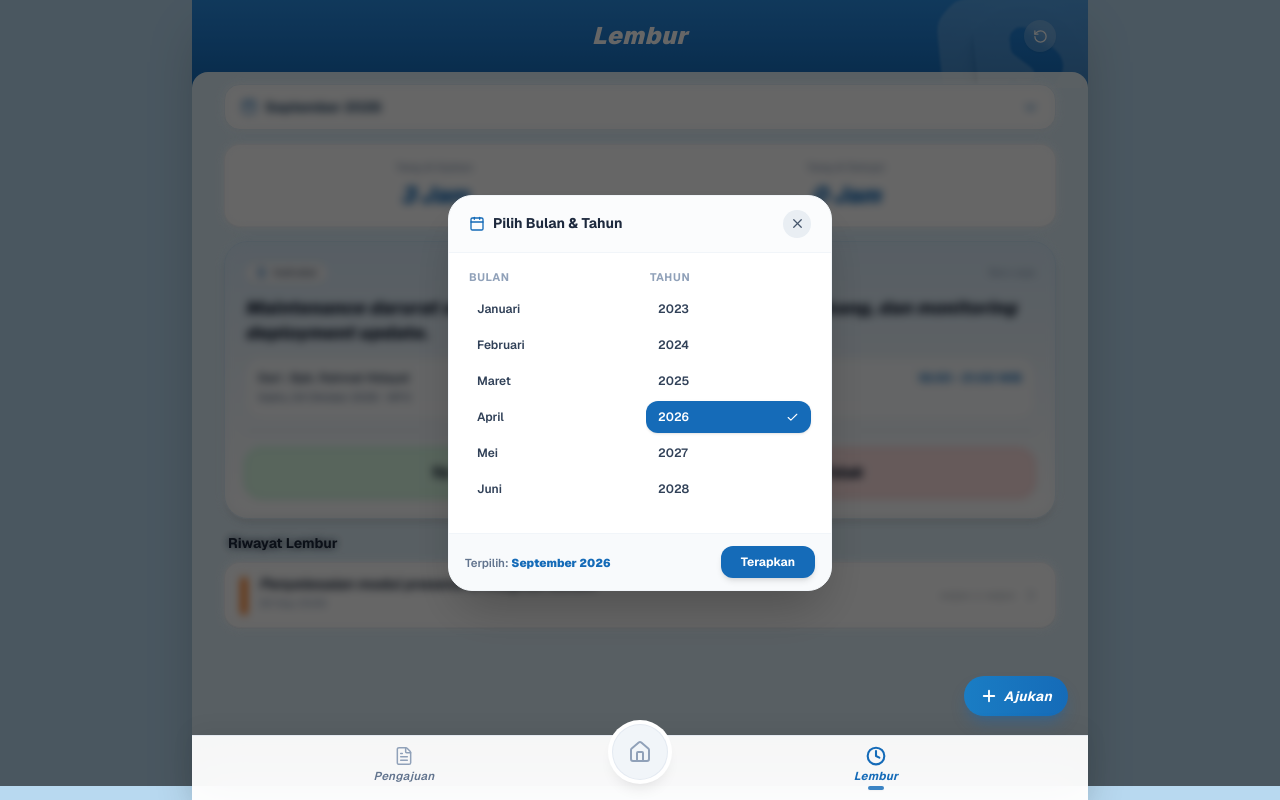
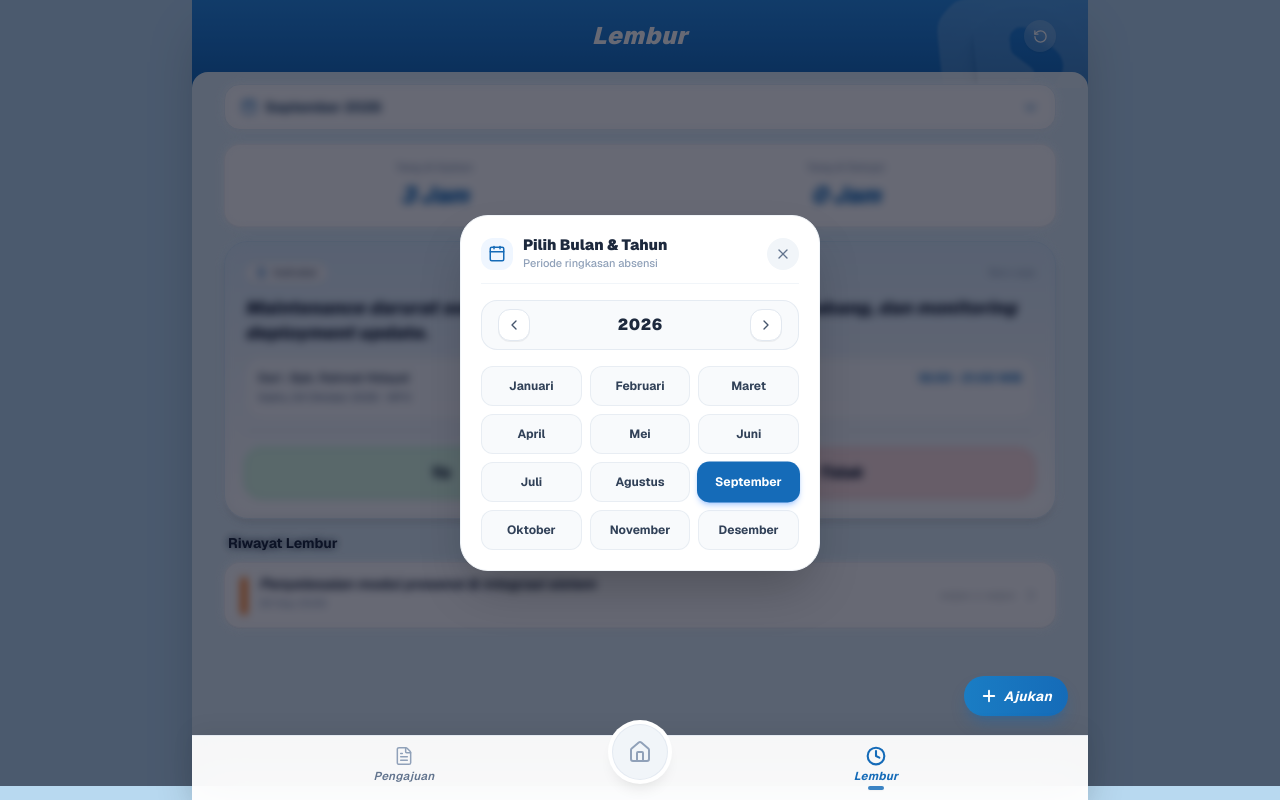
Before and after one commit to rayiidwika/bisa-presensi, a Next.js app: page /lembur in a window 1280 px wide. Both pictures are taken after a click on the button "September 2026". Built offline with nearby package versions, Linux system fonts and the light colour scheme.

Commit message:
feat: seragamkan popup bulan dan tahun di lembur dan pengajuan sesuai desain modal utama

```diff
--- a/src/components/ui/MonthYearPicker.tsx
+++ b/src/components/ui/MonthYearPicker.tsx
@@ -1,12 +1,14 @@
 "use client";
 
-import { useState } from "react";
-import { ChevronDown, Calendar, Check, X } from "lucide-react";
+import { useState, useEffect } from "react";
+import { ChevronDown, Calendar, X, ChevronLeft, ChevronRight } from "lucide-react";
 
 interface MonthYearPickerProps {
   month: string; // "01" - "12"
   year: number; // e.g. 2026
   onChange: (month: string, year: number) => void;
+  subtitle?: string;
+  className?: string;
 }
 
 const MONTH_NAMES = [
@@ -24,16 +26,24 @@ const MONTH_NAMES = [
   "Desember",
 ];
 
-const YEARS = [2023, 2024, 2025, 2026, 2027, 2028, 2029, 2030];
-
 export default function MonthYearPicker({
   month,
   year,
   onChange,
+  subtitle = "Periode ringkasan absensi",
+  className = "",
 }: MonthYearPickerProps) {
   const [isOpen, setIsOpen] = useState(false);
   const [tempMonth, setTempMonth] = useState(month);
   const [tempYear, setTempYear] = useState(year);
+
+  useEffect(() => {
+    setTempMonth(month);
+  }, [month]);
+
+  useEffect(() => {
+    setTempYear(year);
+  }, [year]);
 
   const monthIndex = parseInt(month, 10) - 1;
   const currentMonthName = MONTH_NAMES[monthIndex] || "September";
@@ -44,18 +54,31 @@ export default function MonthYearPicker({
     setIsOpen(true);
   };
 
-  const handleApply = () => {
-    onChange(tempMonth, tempYear);
+  const handlePrevYear = () => {
+    const newYear = tempYear - 1;
+    setTempYear(newYear);
+    onChange(tempMonth, newYear);
+  };
+
+  const handleNextYear = () => {
+    const newYear = tempYear + 1;
+    setTempYear(newYear);
+    onChange(tempMonth, newYear);
+  };
+
+  const handleSelectMonth = (monthVal: string) => {
+    setTempMonth(monthVal);
+    onChange(monthVal, tempYear);
     setIsOpen(false);
   };
 
   return (
     <>
-      {/* ── Trigger Button ── */}
+      {/* ── Trigger Button (Pill) ── */}
       <button
         type="button"
         onClick={handleOpen}
-        className="w-full bg-white border border-[#c8e0f0] text-[#1a3c5e] text-sm font-semibold px-4 py-3 rounded-2xl shadow-xs flex items-center justify-between hover:bg-slate-50/80 active:scale-[0.99] transition-all cursor-pointer"
+        className={`w-full bg-white border border-[#c8e0f0] text-[#1a3c5e] text-sm font-semibold px-4 py-3 rounded-2xl shadow-xs flex items-center justify-between hover:bg-slate-50/80 active:scale-[0.99] transition-all cursor-pointer ${className}`}
       >
         <div className="flex items-center gap-2">
           <Calendar size={16} className="text-[#156bb8]" />
@@ -66,105 +89,84 @@ export default function MonthYearPicker({
         <ChevronDown size={17} className="text-[#156bb8]" />
       </button>
 
-      {/* ── Scrollable Modal Picker ── */}
+      {/* ══════════════ MONTH & YEAR PICKER POPUP (MATCHING IMAGE 2) ══════════════ */}
       {isOpen && (
         <div
           onClick={() => setIsOpen(false)}
-          className="fixed inset-0 z-50 bg-black/60 backdrop-blur-xs flex items-center justify-center p-4 animate-fade-in"
+          className="fixed inset-0 z-50 flex items-center justify-center p-4 bg-slate-950/60 backdrop-blur-xs animate-fade-in select-none"
         >
           <div
             onClick={(e) => e.stopPropagation()}
-            className="bg-white rounded-3xl w-full max-w-sm shadow-2xl overflow-hidden border border-slate-100 flex flex-col"
+            className="bg-white w-full max-w-[360px] rounded-[28px] shadow-2xl border border-slate-100 p-5 animate-scale-up relative"
           >
-            {/* Modal Header */}
-            <div className="px-5 py-3.5 border-b border-slate-100 flex items-center justify-between bg-slate-50/60">
-              <div className="flex items-center gap-2">
-                <Calendar size={16} className="text-[#156bb8]" />
-                <h3 className="font-bold text-slate-800 text-[14px]">
+            {/* Header Modal */}
+            <div className="flex items-center justify-between pb-3 border-b border-slate-100">
+              <div className="flex items-center gap-2.5">
+                <div className="w-8 h-8 rounded-xl bg-blue-50 text-[#156bb8] flex items-center justify-center">
+                  <Calendar size={18} />
+                </div>
+                <div>
+                  <h3 className="text-[15px] font-black text-slate-800 leading-tight">
                     Pilih Bulan & Tahun
                   </h3>
+                  <p className="text-[11px] text-slate-400 font-medium">
+                    {subtitle}
+                  </p>
+                </div>
               </div>
               <button
+                type="button"
                 onClick={() => setIsOpen(false)}
-                className="w-7 h-7 rounded-full bg-slate-200/70 hover:bg-slate-300/80 text-slate-600 flex items-center justify-center"
+                className="w-8 h-8 rounded-full bg-slate-100 hover:bg-slate-200 text-slate-500 hover:text-slate-800 flex items-center justify-center transition-all cursor-pointer active:scale-95"
+                aria-label="Tutup"
               >
-                <X size={15} />
+                <X size={16} />
               </button>
             </div>
 
-            {/* Scrollable Columns (Month & Year) */}
-            <div className="p-4 grid grid-cols-2 gap-3">
-              {/* Kolom Bulan */}
-              <div>
-                <p className="text-[11px] font-bold text-slate-400 uppercase tracking-wider mb-2 px-1">
-                  Bulan
-                </p>
-                <div className="h-56 overflow-y-auto pr-1 space-y-1 scrollbar-thin scrollbar-thumb-slate-200">
-                  {MONTH_NAMES.map((m, i) => {
-                    const mVal = String(i + 1).padStart(2, "0");
-                    const isSelected = tempMonth === mVal;
+            {/* Year Selector */}
+            <div className="flex items-center justify-between bg-slate-50 border border-slate-200/80 rounded-2xl px-4 py-2 my-4">
+              <button
+                type="button"
+                onClick={handlePrevYear}
+                className="w-8 h-8 rounded-xl bg-white hover:bg-slate-100 border border-slate-200 shadow-2xs flex items-center justify-center text-slate-600 hover:text-slate-900 transition-all active:scale-95 cursor-pointer"
+                aria-label="Tahun Sebelumnya"
+              >
+                <ChevronLeft size={16} />
+              </button>
+              <span className="text-[16px] font-black text-slate-800 tracking-wide">
+                {tempYear}
+              </span>
+              <button
+                type="button"
+                onClick={handleNextYear}
+                className="w-8 h-8 rounded-xl bg-white hover:bg-slate-100 border border-slate-200 shadow-2xs flex items-center justify-center text-slate-600 hover:text-slate-900 transition-all active:scale-95 cursor-pointer"
+                aria-label="Tahun Berikutnya"
+              >
+                <ChevronRight size={16} />
+              </button>
+            </div>
+
+            {/* 12 Months Grid (Januari - Desember) */}
+            <div className="grid grid-cols-3 gap-2">
+              {MONTH_NAMES.map((monthName, idx) => {
+                const monthVal = String(idx + 1).padStart(2, "0");
+                const isSelected = tempMonth === monthVal;
                 return (
                   <button
-                        key={m}
+                    key={monthName}
                     type="button"
-                        onClick={() => setTempMonth(mVal)}
-                        className={`w-full text-left px-3 py-2 rounded-xl text-xs font-semibold transition-all flex items-center justify-between cursor-pointer ${
+                    onClick={() => handleSelectMonth(monthVal)}
+                    className={`py-2.5 px-2 rounded-xl text-[12px] font-bold text-center transition-all active:scale-95 cursor-pointer ${
                       isSelected
-                            ? "bg-[#156bb8] text-white shadow-sm font-bold"
-                            : "text-slate-700 hover:bg-slate-100/80"
+                        ? "bg-[#156bb8] text-white shadow-md shadow-blue-500/30 scale-[1.02]"
+                        : "bg-slate-50 hover:bg-blue-50/70 border border-slate-200/70 text-slate-700 hover:text-[#156bb8]"
                     }`}
                   >
-                        <span>{m}</span>
-                        {isSelected && <Check size={13} className="text-white" />}
+                    {monthName}
                   </button>
                 );
               })}
-                </div>
-              </div>
-
-              {/* Kolom Tahun */}
-              <div>
-                <p className="text-[11px] font-bold text-slate-400 uppercase tracking-wider mb-2 px-1">
-                  Tahun
-                </p>
-                <div className="h-56 overflow-y-auto pr-1 space-y-1 scrollbar-thin scrollbar-thumb-slate-200">
-                  {YEARS.map((y) => {
-                    const isSelected = tempYear === y;
-                    return (
-                      <button
-                        key={y}
-                        type="button"
-                        onClick={() => setTempYear(y)}
-                        className={`w-full text-left px-3 py-2 rounded-xl text-xs font-semibold transition-all flex items-center justify-between cursor-pointer ${
-                          isSelected
-                            ? "bg-[#156bb8] text-white shadow-sm font-bold"
-                            : "text-slate-700 hover:bg-slate-100/80"
-                        }`}
-                      >
-                        <span>{y}</span>
-                        {isSelected && <Check size={13} className="text-white" />}
-                      </button>
-                    );
-                  })}
-                </div>
-              </div>
-            </div>
-
-            {/* Modal Footer */}
-            <div className="px-4 py-3 bg-slate-50 border-t border-slate-100 flex items-center justify-between gap-3">
-              <span className="text-[11.5px] font-semibold text-slate-500">
-                Terpilih:{" "}
-                <strong className="text-[#156bb8]">
-                  {MONTH_NAMES[parseInt(tempMonth, 10) - 1]} {tempYear}
-                </strong>
-              </span>
-              <button
-                type="button"
-                onClick={handleApply}
-                className="px-5 py-2 rounded-xl bg-[#156bb8] text-white text-xs font-bold shadow-md hover:bg-[#125899] active:scale-95 transition-all cursor-pointer"
-              >
-                Terapkan
-              </button>
             </div>
           </div>
         </div>
```
Lines whose indentation alone changed are shown as unchanged.
